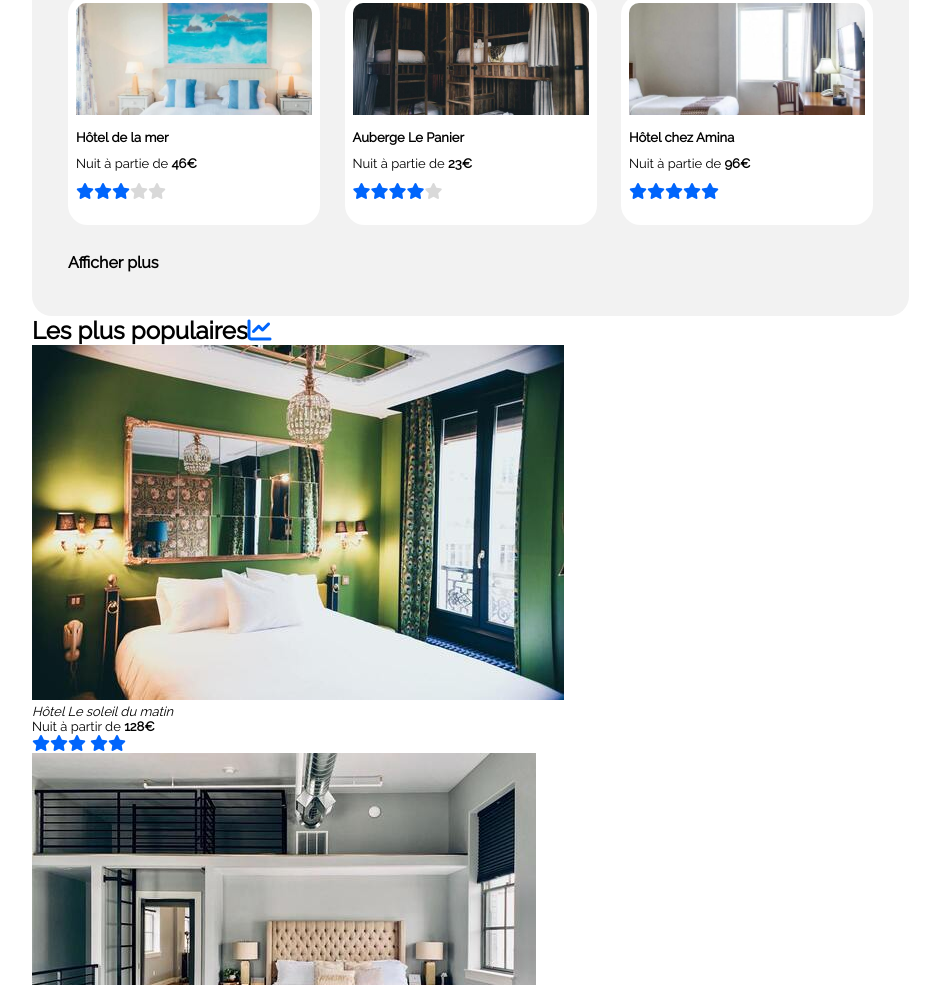
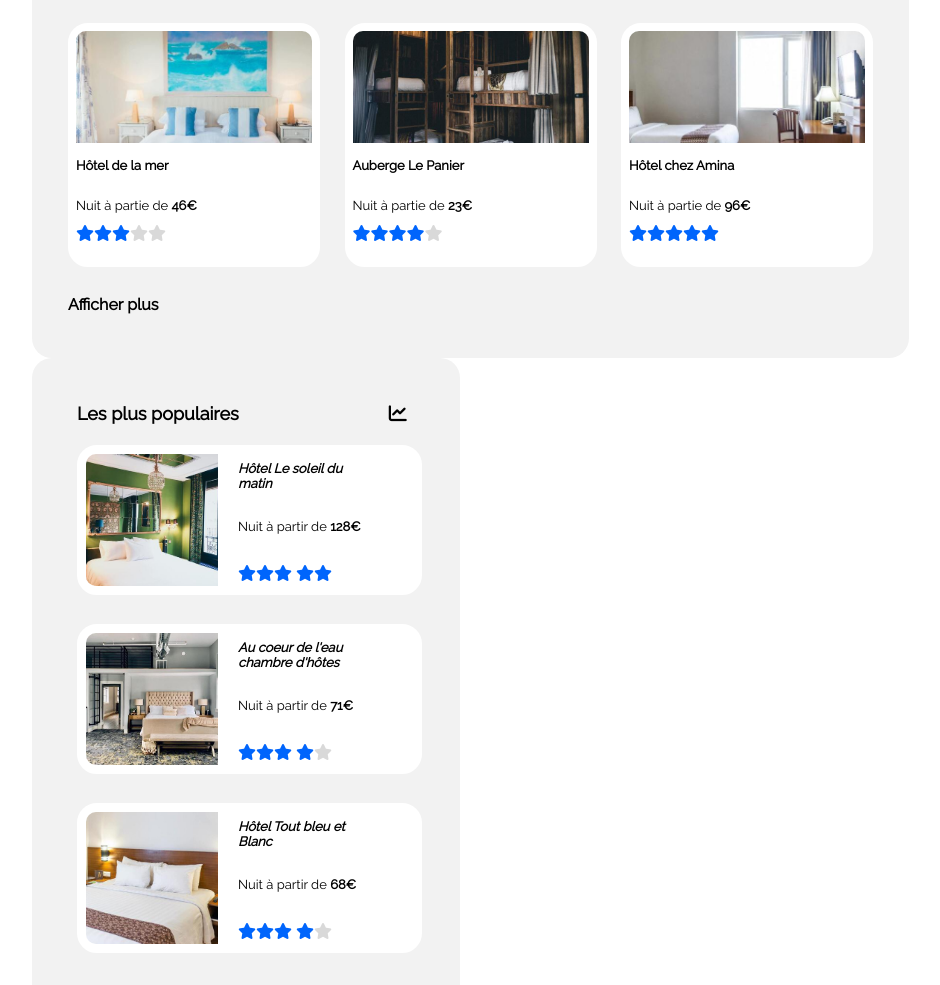
Before and after one commit to Ricardn/OpenClassroomProject, a plain HTML site: page index.html in a window 1280 px wide. Shown: the part 760-1745 px from the top of the page, without its empty margins (0-940 px from the left). Drawn offline with Linux system fonts and the light colour scheme.

Commit message:
[Add] CSS Hébergements Populaires

```diff
--- a/style.css
+++ b/style.css
@@ -371,3 +371,77 @@ h3 {
     transform: scale(1.1);
     transition: .20s;
 }
+
+/** Hébergements Populaires **/
+
+.titre_populaires {
+    margin: 0px;
+    font-size: large;
+    margin-bottom: 21px;
+}
+
+.fa-chart-line {
+    color: black;
+    margin-left: 150px;
+}
+
+#container_hebergements_populaires {
+    background-color: #f2f2f2;
+    display: flex;
+    flex-direction: column;
+    border-radius: 20px;
+    padding: 45px 38px 31px 45px;
+    max-width: 345px;
+}
+
+.hebergement_populaires {
+    display: flex;
+    flex-direction: column;
+    justify-content: flex-start;
+}
+
+.box_populaire {
+    border: 3px solid white;
+    border-radius: 20px;
+    display: flex;
+    background-color: white;
+    padding: 6px 58px 6px 6px;
+    max-width: 284px;
+    max-height: 135px;
+    margin-bottom: 29px;
+}
+
+.photo_populaire {
+    width: 132px;
+    height: 132px;
+    object-fit: cover;
+    border-top-left-radius: 10px;
+    border-bottom-left-radius: 10px;
+}
+
+.hebergement_contenu_populaire {
+    padding: 7px 0px 7px 20px;
+    display: flex;
+    flex-direction: column;
+}
+
+.titre_populaire_contenu, h3 {
+    padding-bottom: 14px;
+    font-weight: bold;
+}
+
+.prix_populaire_contenu {
+    padding-bottom: 30px;
+}
+
+.hebergement_notation_populaire {
+    max-width: 100px;
+    max-height: 15px;
+}
+
+  /** Animation Hébergements Populaires **/
+
+  .box_populaire:hover {
+    transform: scale(1.1);
+    transition: .20s;
+}
```
